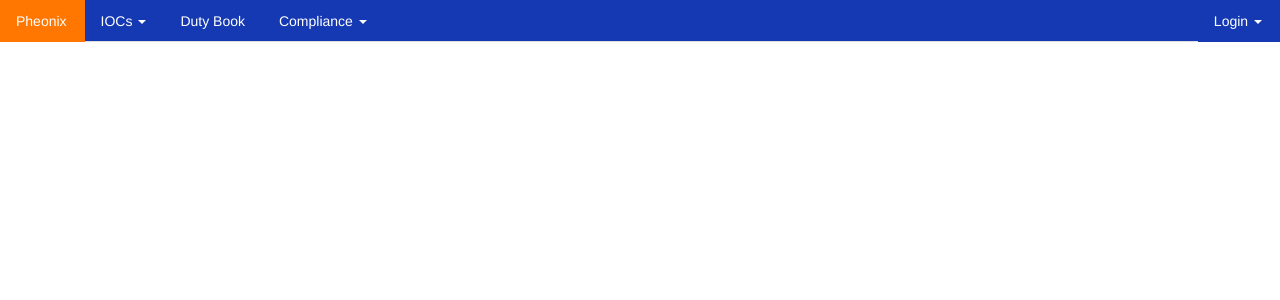
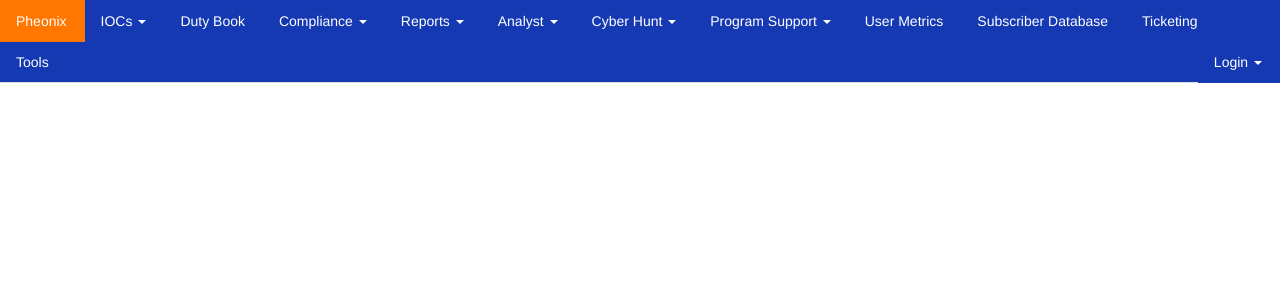
Before and after one commit to dgrbrady/ArcanistsBlog, a Flask app: page / in a window 1280 px wide. Shown: the top 300 px of the page. Run offline with Flask 2, Linux system fonts and the light colour scheme; some libraries are stand-ins or nearby versions.

Commit message:
Finished front end work for navbar WITH MULTI LEVEL MENUS WOOOOOO. Also added Logout function to login button and fixed bug where front end wouldn't display logged in unless you logged in twice

```diff
--- a/app/main/forms.py
+++ b/app/main/forms.py
@@ -0,0 +1,8 @@
+from flask_wtf import FlaskForm
+from wtforms import StringField, SubmitField, PasswordField
+from wtforms.validators import DataRequired
+
+class LoginForm(FlaskForm):
+    name = StringField('Username:', validators=[DataRequired()])
+    password = PasswordField('Password:', validators=[DataRequired()])
+    submit = SubmitField('Login')
--- a/app/main/views.py
+++ b/app/main/views.py
@@ -1,7 +1,26 @@
 from datetime import datetime
 from flask import render_template, session, redirect, url_for
 from . import main
+from .forms import LoginForm
 
 @main.route('/', methods=['GET', 'POST'])
 def index():
-    return render_template("index.html")
+    form = LoginForm()
+    current_name = session.get('name')
+    if current_name is not None:
+        session['logged_in'] = True
+
+    if form.validate_on_submit():
+        session['name'] = form.name.data
+        session['password'] = form.password.data
+        return redirect(url_for('main.index'))
+    return render_template("index.html",
+                            form=form,
+                            name=session.get('name'),
+                            logged_in=session.get('logged_in'))
+
+@main.route('/logout', methods=['GET', 'POST'])
+def logout():
+    session['logged_in'] = False
+    session['name'] = None
+    return redirect(url_for('main.index'))
--- a/app/templates/base.html
+++ b/app/templates/base.html
@@ -1,4 +1,6 @@
 {% extends "bootstrap/base.html" %}
+{% import "bootstrap/wtf.html" as wtf %}
+
 {% block head %}
 {{ super() }}
 <link rel="stylesheet" type="text/css" href="../static/css/base.css">
@@ -10,7 +12,7 @@
 <!-- Navigation bar across top of screen -->
 <ul class="nav nav-tabs">
     <li class="nav nav-pheonix"><a href="/" class="nav-link">Pheonix</a></li>
-
+<!-- IOCs -->
     <li class="dropdown">
         <a class="dropdown-toggle nav-link" data-toggle="dropdown" href="/">
             IOCs
@@ -22,9 +24,13 @@
             <li><a href="/" class="nav-link">Low and Slows</a></li>
         </ul>
     </li>
+<!-- End IOCs -->
 
+<!-- Duty Book -->
     <li><a href="/" class="nav-link">Duty Book</a></li>
+<!-- End Duty Book -->
 
+<!-- Compliance -->
     <li class="dropdown">
         <a class="dropdown-toggle nav-link" data-toggle="dropdown" href="/">
             Compliance
@@ -36,34 +42,126 @@
             <li><a href="/" class="nav-link">By POR</a></li>
         </ul>
     </li>
+<!-- End Compliance -->
 
-    <li class="nav nav-login dropdown" id="login">
+<!-- Reports -->
+    <li class="dropdown">
         <a class="dropdown-toggle nav-link" data-toggle="dropdown" href="/">
-            Login
+            Reports
             <span class="caret"></span>
         </a>
 
-        <ul class="dropdown-menu" id="login-dropdown">
-            <li>
-                <form role="form">
-                    <div class="form-group">
-                        <label for="name">Name</label>
-                        <input type="text" class="form-control" id="name" placeholder="User Name">
-                    </div>
-
-                    <div class="form-group">
-                        <label for="password">Password</label>
-                        <input type="password" class="form-control" id="password" placeholder="********">
-                    </div>
-
-                    <div class="form-group">
-                        <button type="login">Login</button>
-                    </div>
-                </form>
-            </li>
+        <ul class="dropdown-menu">
+            <li><a href="/" class="nav-link">Daily</a></li>
+            <li><a href="/" class="nav-link">Quarterly</a></li>
         </ul>
     </li>
+<!-- End Reports -->
 
+<!-- Analyst -->
+    <li class="dropdown">
+        <a class="dropdown-toggle nav-link" data-toggle="dropdown" href="/">
+            Analyst
+            <span class="caret"></span>
+        </a>
 
+        <ul class="dropdown-menu">
+            <li><a href="/" class="nav-link">Scanners</a></li>
+            <li><a href="/" class="nav-link">Scheduled Scans</a></li>
+            <li><a href="/" class="nav-link">Scans</a></li>
+            <li><a href="/" class="nav-link">Scan Results</a></li>
+            <li><a href="/" class="nav-link">IAVMs</a></li>
+        </ul>
+    </li>
+<!-- End Analyst -->
+
+<!-- Cyber Hunt -->
+    <li class="dropdown">
+        <a id="dLabel" role="button" data-toggle="dropdown" class="dropdown-toggle nav-link" data-target="#" href="/">
+            Cyber Hunt
+            <span class="caret"></span>
+        </a>
+
+        <ul class="dropdown-menu multi-level" role="menu" aria-labelledby="dropdownMenu">
+            <li class="dropdown-submenu">
+                <a tabindex="-1" href="#">IOC Tracker</a>
+                <ul class="dropdown-menu">
+                    <li><a class="nav-link" href="#">Windows</a></li>
+                    <li><a class="nav-link" href="#">Linux</a></li>
+                    <li><a class="nav-link" href="#">Mac</a></li>
+                </ul>
+            </li>
+            <li class="dropdown-submenu">
+                <a tabindex="-1" href="#">Attack Matrix</a>
+                <ul class="dropdown-menu">
+                    <li><a class="nav-link" href="#">Windows</a></li>
+                    <li><a class="nav-link" href="#">Linux</a></li>
+                    <li><a class="nav-link" href="#">Mac</a></li>
+                </ul>
+            </li>
+            <li><a class="nav-link" href="/">Query Status</a></li>
+        </ul>
+    </li>
+<!-- End Cyber Hunt -->
+
+<!-- Program Support -->
+    <li class="dropdown">
+        <a class="dropdown-toggle nav-link" data-toggle="dropdown" href="/">
+            Program Support
+            <span class="caret"></span>
+        </a>
+
+        <ul class="dropdown-menu">
+            <li><a href="/" class="nav-link">User Administration</a></li>
+            <li><a href="/" class="nav-link">Group Administration</a></li>
+            <li><a href="/" class="nav-link">External User Administration</a></li>
+        </ul>
+    </li>
+<!-- End Program Support -->
+
+<!-- User Metrics -->
+    <li><a href="/" class="nav-link">User Metrics</a></li>
+<!-- End User Metrics -->
+
+<!-- Subscriber Database -->
+    <li><a href="/" class="nav-link">Subscriber Database</a></li>
+<!-- End Subscriber Database -->
+
+<!-- Ticketing -->
+    <li><a href="/" class="nav-link">Ticketing</a></li>
+<!-- End Ticketing -->
+
+<!-- Tools -->
+    <li><a href="/" class="nav-link">Tools</a></li>
+<!-- End Tools -->
+
+<!-- Login -->
+    {% if not logged_in %}
+        <li class="nav nav-login dropdown" id="login">
+            <a class="dropdown-toggle nav-link" data-toggle="dropdown" href="/">
+                Login
+                <span class="caret"></span>
+            </a>
+
+            <ul class="dropdown-menu" id="login-dropdown">
+                <li>
+                    {{ wtf.quick_form(form) }}
+                </li>
+            </ul>
+        </li>
+    {% else %}
+        <li class="nav nav-login dropdown" id="login">
+            <a class="dropdown-toggle nav-link" data-toggle="dropdown" href="/">
+                {{ name }}
+                <span class="caret"></span>
+            </a>
+
+            <ul class="dropdown-menu">
+                <li><a href="/logout" class="nav-link">Sign Out</a></li>
+            </ul>
+        </li>
+    {% endif %}
+<!-- End Login -->
 </ul>
+<!-- End Navigation bar -->
 {% endblock %}
--- a/app/templates/index.html
+++ b/app/templates/index.html
@@ -1,5 +1,4 @@
 {% extends "base.html" %}
 
 {% block content %}
-
 {% endblock %}
```
Also changed, not shown: app/static/css/base.css (+48 -0 lines).
